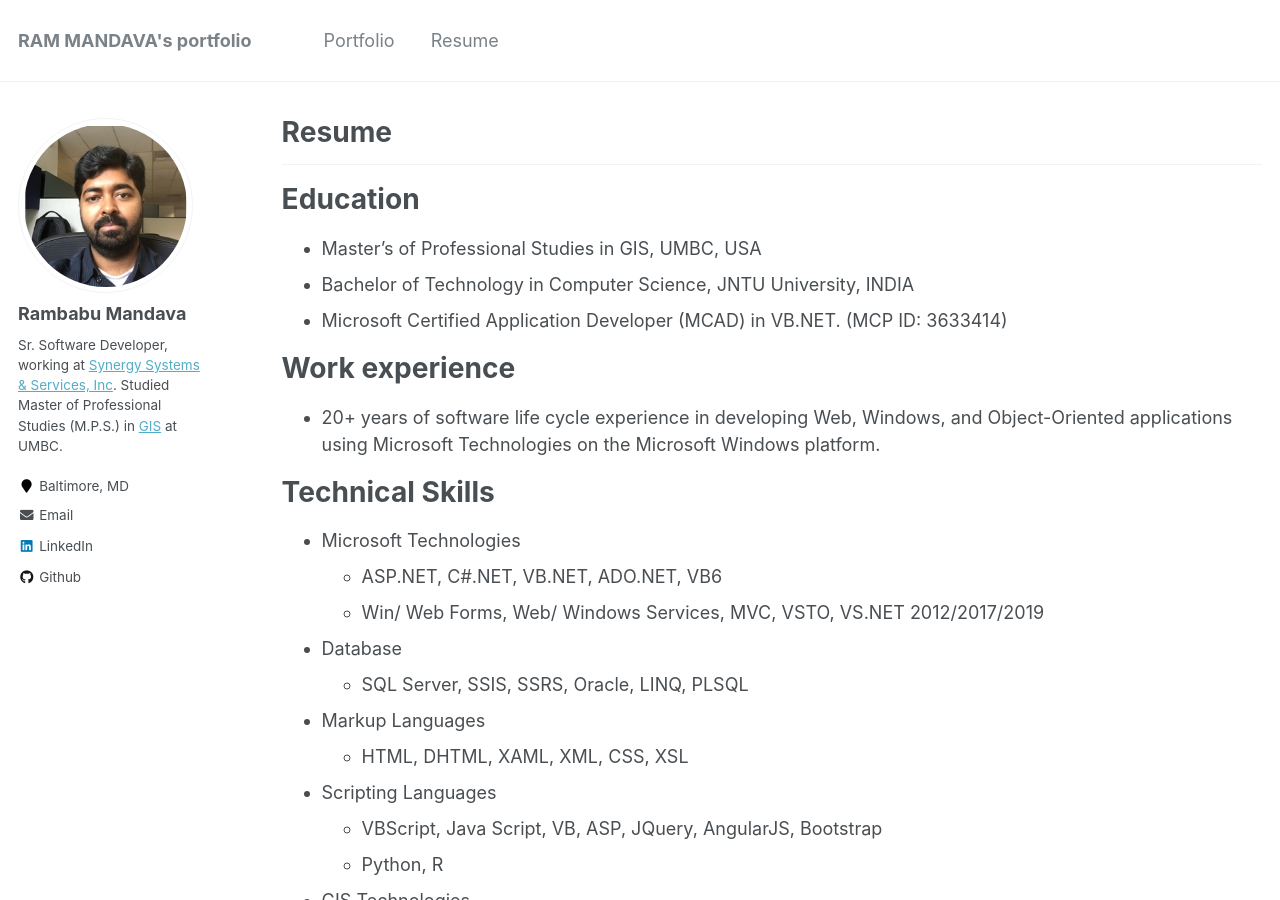
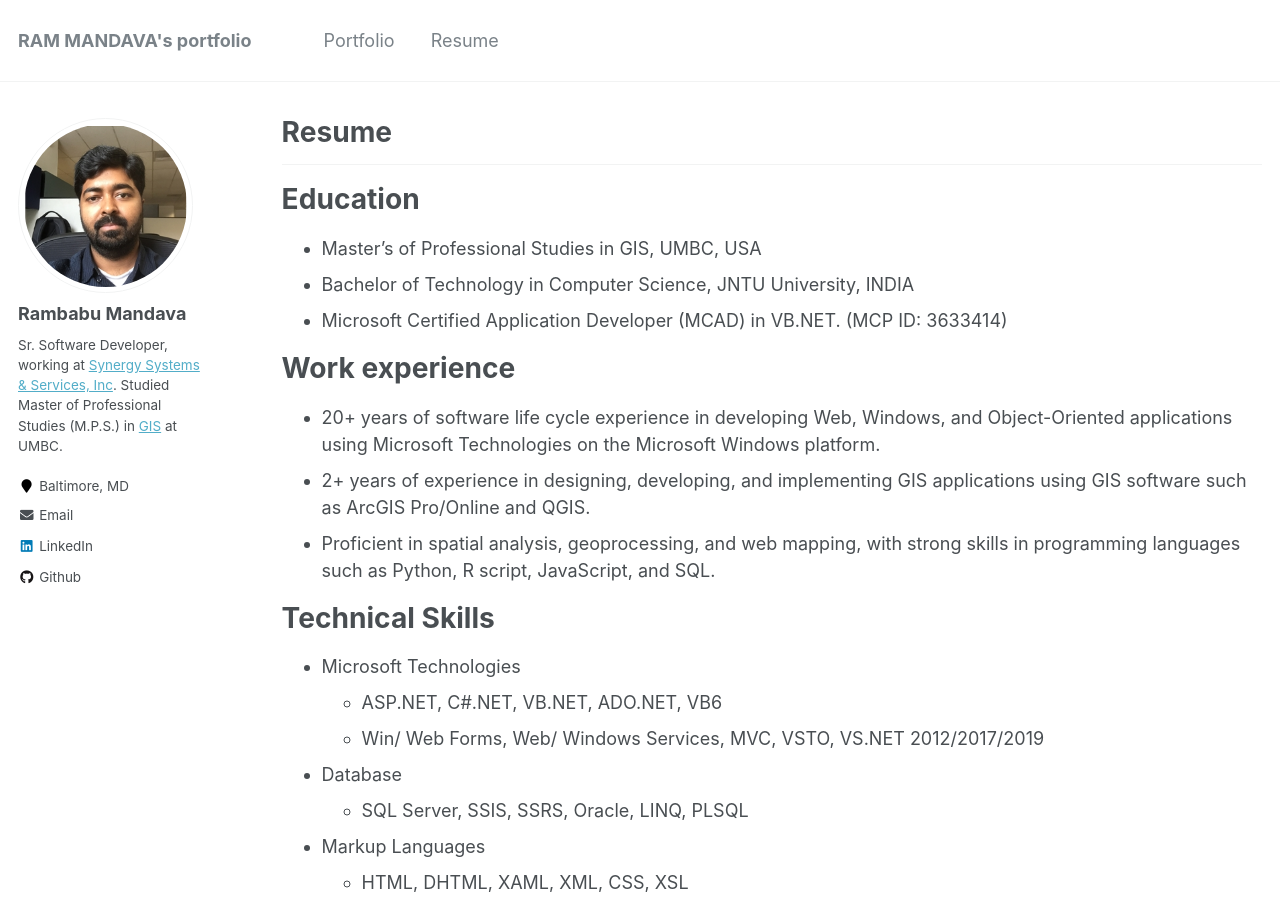
Before and after one commit to mandavaram/mandavaram.github.io, a Jekyll site: the page built from _pages/Resume.md, in a window 1280 px wide and 900 px high. Built offline with Jekyll 4.4.1, drawn with Linux system fonts in a browser that asks for light colours.

Commit message:
Update Resume.md

```diff
--- a/_pages/Resume.md
+++ b/_pages/Resume.md
@@ -19,7 +19,8 @@
 Work experience
 ======
 * 20+ years of software life cycle experience in developing Web, Windows, and Object-Oriented applications using Microsoft Technologies on the Microsoft Windows   platform.
-
+* 2+ years of experience in designing, developing, and implementing GIS applications using GIS software such as ArcGIS Pro/Online and QGIS.
+* Proficient in spatial analysis, geoprocessing, and web mapping, with strong skills in programming languages such as Python, R script, JavaScript, and SQL.
 
 Technical Skills
 ======
```
